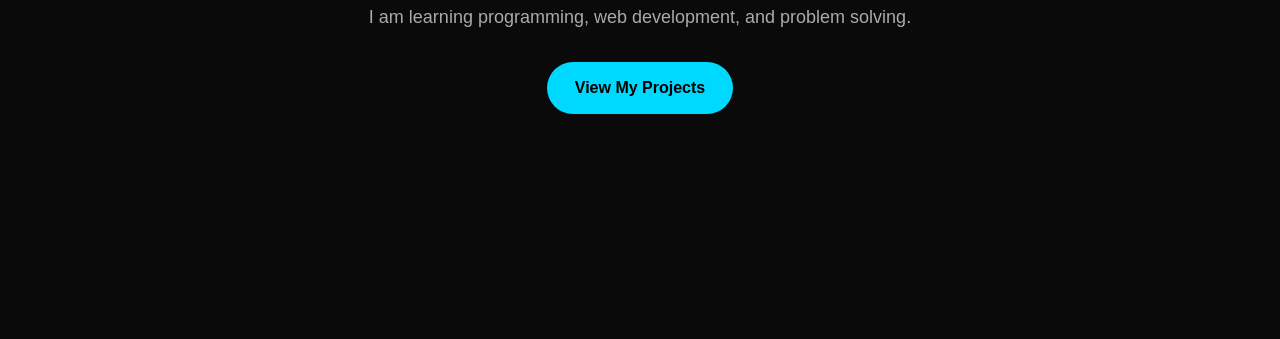
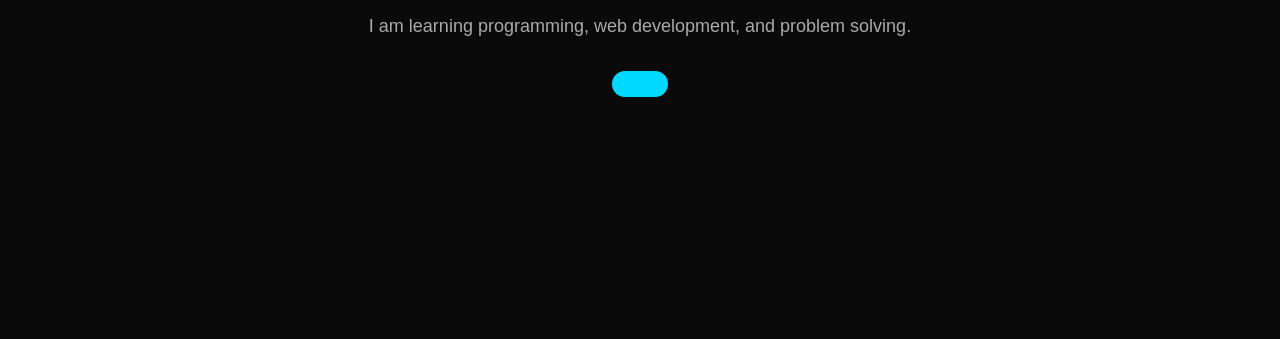
Before and after one commit to aghaz-the/portfolio, a plain HTML site: page index.html in a window 1280 px wide. Shown: the part 461-800 px from the top of the page. Drawn offline with Linux system fonts and the light colour scheme; a script that the page names is missing.

Commit message:
Updated projects section

```diff
--- a/index.html
+++ b/index.html
@@ -46,7 +46,7 @@
             </p>
 
             <a href="#projects" class="btn">
-                View My Projects
+
             </a>
 
         </div>
```
